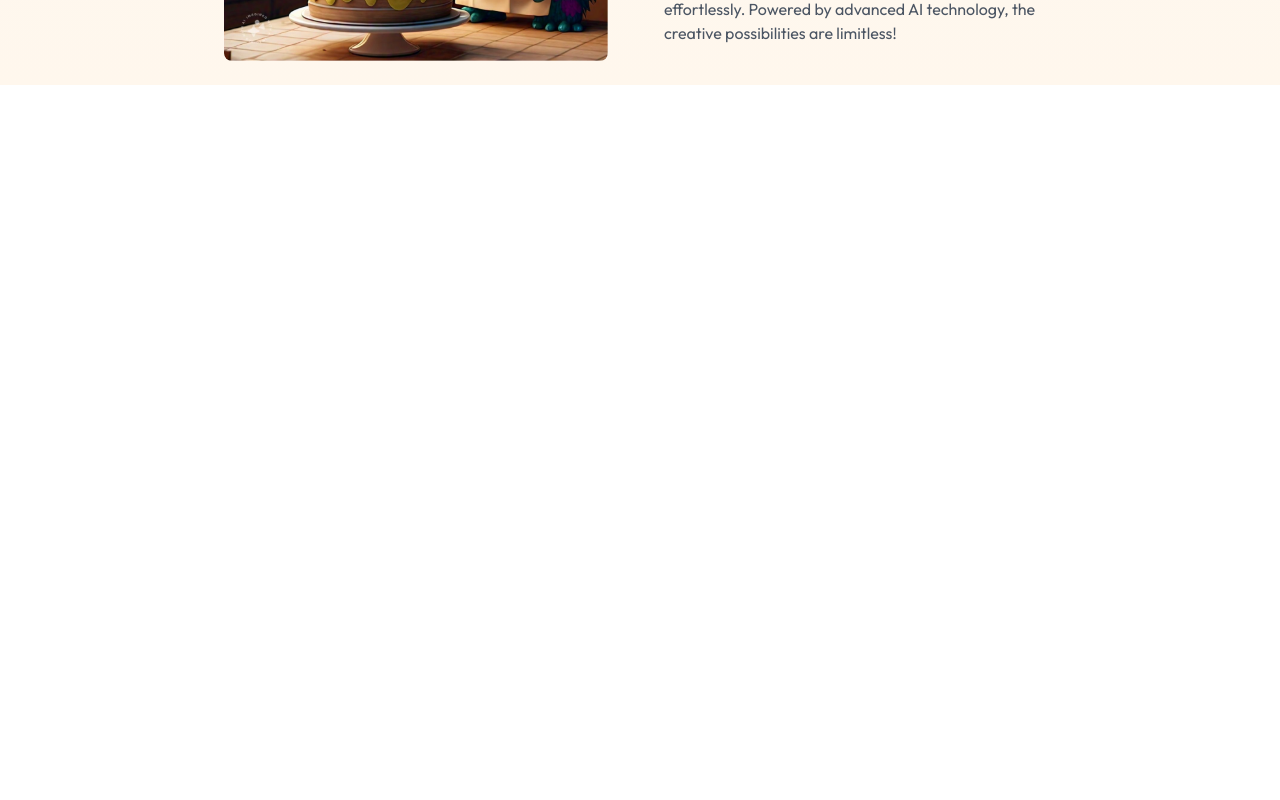
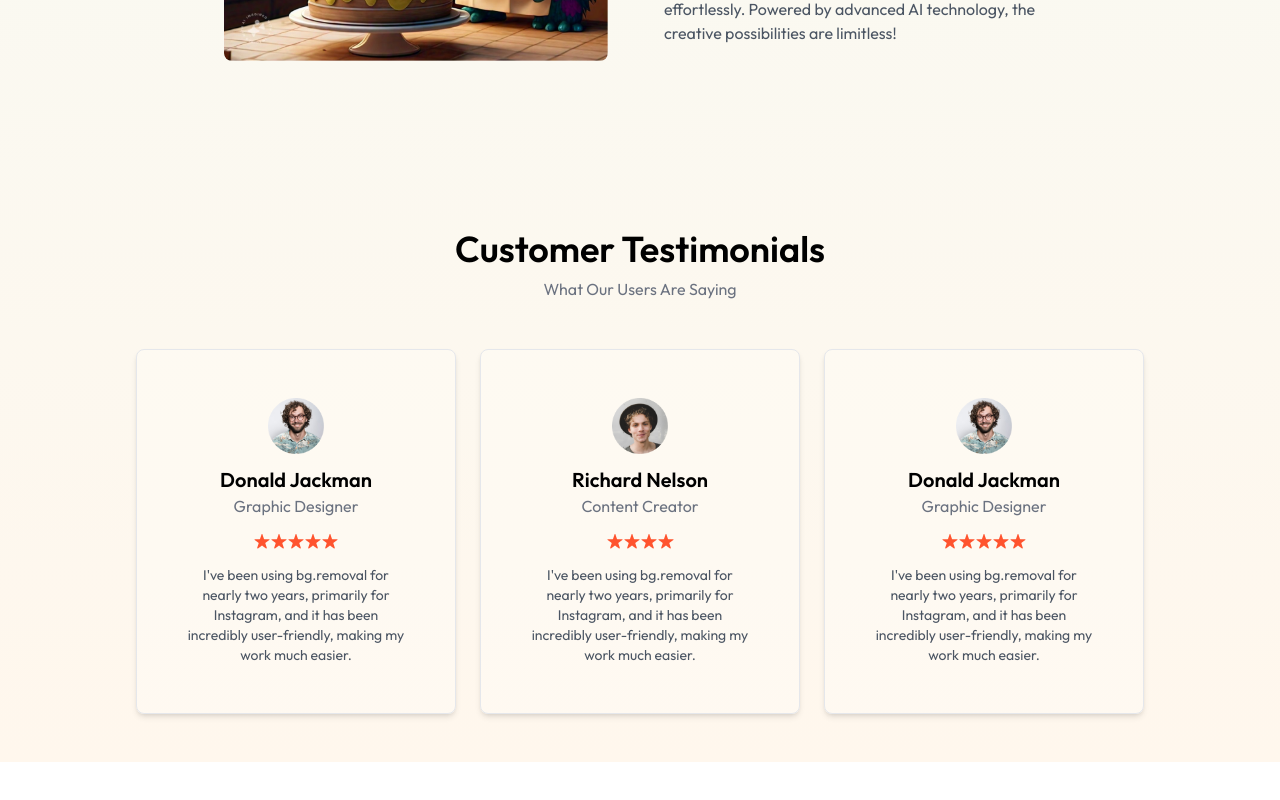
Before and after one commit to Niraj313/GenAI, a React (Vite) app in the folder frontend/: page / in a window 1280 px wide. Shown: the part 1803-2603 px from the top of the page. Before the commit the page ends 1984 px from the top, so only its background shows below. Built offline with nearby package versions, Linux system fonts and the light colour scheme.

Commit message:
testimonial component

```diff
--- a/frontend/src/assets/assets.js
+++ b/frontend/src/assets/assets.js
@@ -67,7 +67,7 @@
         image:profile_img_2,
         name:'Richard Nelson',
         role:'Content Creator',
-        stars:5,
+        stars:4,
         text:`I've been using bg.removal for nearly two years, primarily for Instagram, and it has been incredibly user-friendly, making my work much easier.`
     },
     {
--- /dev/null
+++ b/frontend/src/components/Testimonial.jsx
@@ -0,0 +1,43 @@
+import React from "react";
+import { motion } from "motion/react";
+import { assets, testimonialsData } from "../assets/assets";
+const Testimonial = () => {
+  return (
+    <motion.div
+      initial={{ opacity: 0.2, y: 100 }}
+      transition={{ duration: 1 }}
+      whileInView={{ opacity: 1, y: 0 }}
+      viewport={{ once: true }}
+      className="flex flex-col items-center justify-center my-20 py-12"
+    >
+      <h1 className="text-3xl sm:text-4xl font-semibold mb-2">
+        Customer Testimonials
+      </h1>
+      <p className="text-gray-500 mb-12">What Our Users Are Saying</p>
+      <div className="flex flex-wrap gap-6">
+        {testimonialsData.map((item, index) => (
+          <div
+            key={index}
+            className="bg-white/20 p-12 rounded-lg shadow-md border w-80 m-auto cursor-pointer hover:scale-[1.02] transition-all"
+          >
+            <div className="flex flex-col items-center">
+              <img className="rounded w-14" src={item.image} />
+              <h2 className="text-xl font-semibold mt-3">{item.name}</h2>
+              <p className="text-gray-500 mb-4">{item.role}</p>
+              <div className="flex mb-4 gap-x-px">
+                {Array(item.stars)
+                  .fill()
+                  .map((star, index) => (
+                    <img src={assets.rating_star} key={index} />
+                  ))}
+              </div>
+              <p className="text-center text-sm text-gray-600">{item.text}</p>
+            </div>
+          </div>
+        ))}
+      </div>
+    </motion.div>
+  );
+};
+
+export default Testimonial;
--- a/frontend/src/pages/Home.jsx
+++ b/frontend/src/pages/Home.jsx
@@ -3,6 +3,7 @@
 import Header from '../components/Header'
 import Steps from '../components/Steps'
 import Description from '../components/Description'
+import Testimonial from '../components/Testimonial'
 
 const Home = () => {
   return (
@@ -11,6 +12,7 @@
         <Header/>
         <Steps/>
         <Description/>
+        <Testimonial/>
     </div>
   )
 }
```
